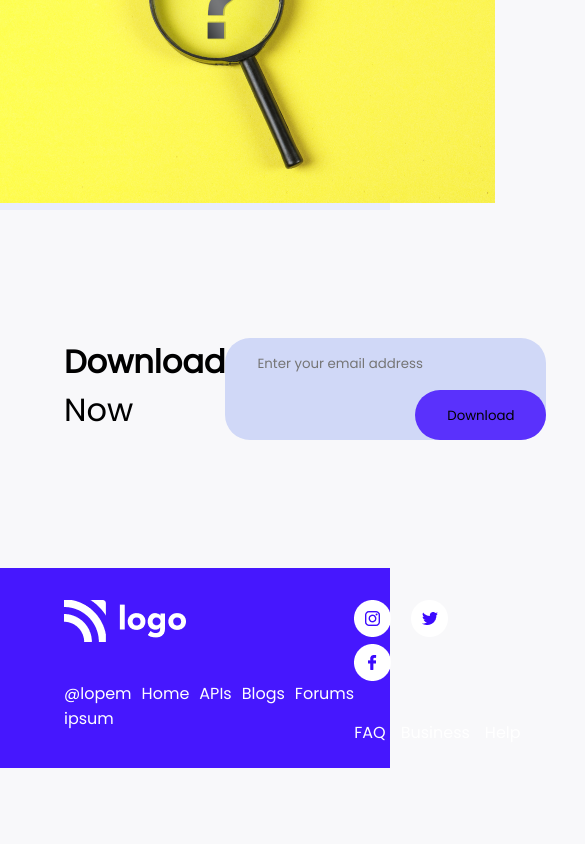
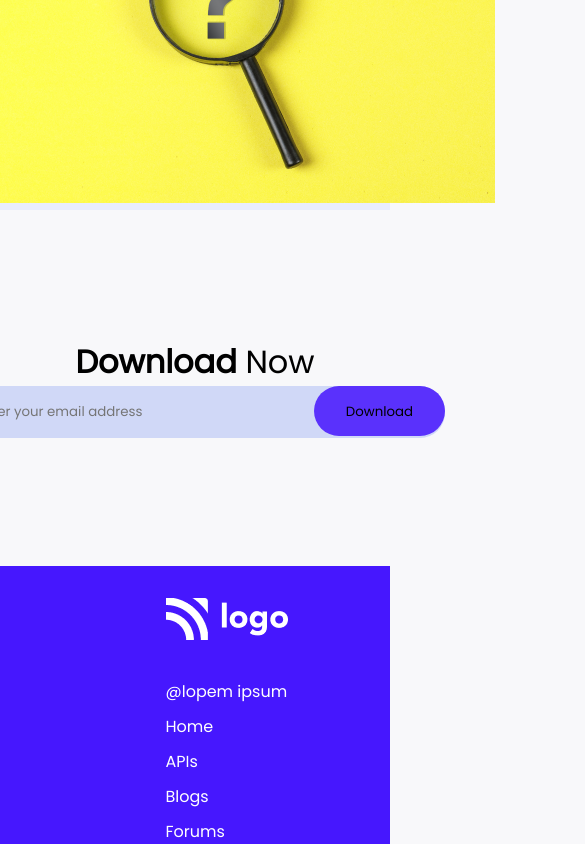
Before and after one commit to Saurabh-Singh-Negi/Project-09-Developer-Landing-Page, a plain HTML site: page index.html in a window 390 px wide. Shown: the part 4086-4930 px from the top of the page, 585 px wide, since content can reach past the window. Before the commit the page ends 4854 px from the top, so only its background shows below. Drawn offline with Linux system fonts and the light colour scheme.

Commit message:
footer made responsive

```diff
--- a/style.css
+++ b/style.css
@@ -352,6 +352,43 @@ nav {
     align-items: center;
     text-align: center;
   }
+
+  .download-section {
+    display: flex;
+    flex-direction: column;
+    justify-content: center;
+    align-items: center;
+  }
+
+  .footer-section {
+    display: flex;
+    flex-direction: column;
+    background-color: #4617fe;
+    height: auto;
+    justify-content: center;
+    align-items: center;
+  }
+
+  .list {
+    display: flex;
+    flex-direction: column;
+  }
+
+/*
+  .footer-logo {
+    align-self:  center;
+    margin: 0;
+    padding: 0;
+    position: relative;
+    right: -60px;
+  } */
+
+  .footer-right {
+    display: none;
+  }
+
+
+
 }
 
 @media screen and (max-width:1024px) {
```
